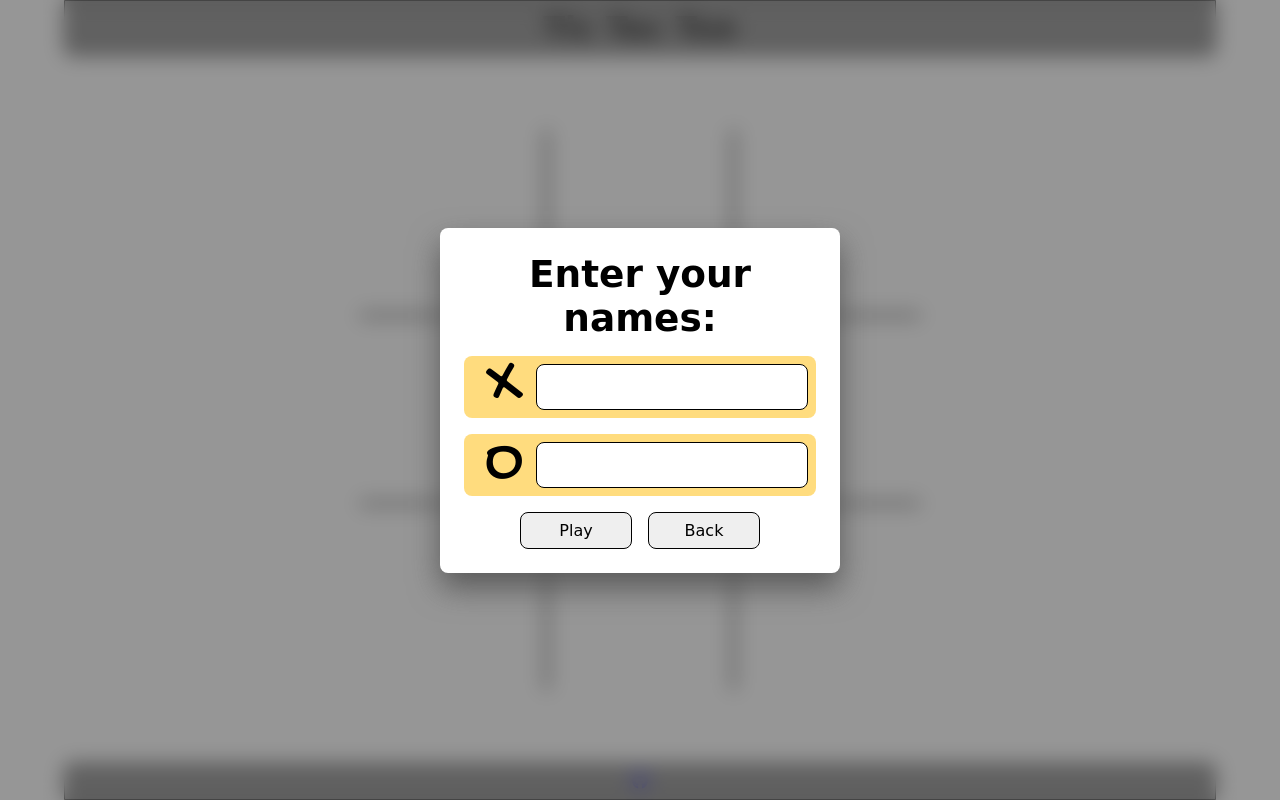
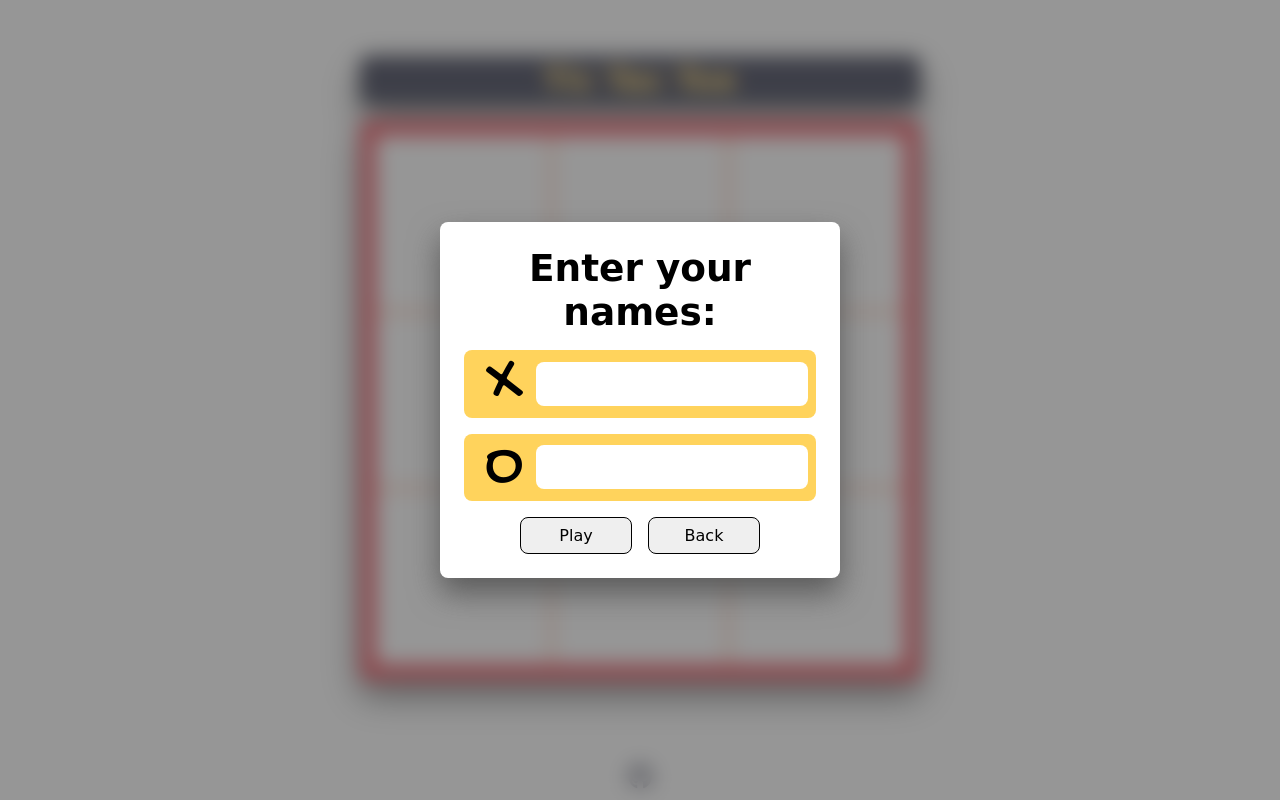
Before and after one commit to tzunwip/tictactoe-game, a plain HTML site: page index.html in a window 1280 px wide. Both pictures are taken after a click on the button "Two Player Game". Drawn offline with Linux system fonts and the light colour scheme; a web font is replaced by a local one.

Commit message:
applied color palette and styling

```diff
--- a/css/style.css
+++ b/css/style.css
@@ -5,6 +5,11 @@
 :root {
   font-family: 'Fredericka the Great', cursive;
   --icon-font: 'Gochi Hand', cursive;
+  --canary: #ffd35c;
+  --persian-green: #1B998B;
+  --space-cadet: #2d3047;
+  --light-salmon: #ff9b71;
+  --red-crayola: #e84855ff;
 }
 
 * {
@@ -17,17 +22,23 @@ body {
   height: 100vh;
   width: 100vw;
   display: grid;
-  grid: auto 1fr auto / auto-flow;
+  grid: 1fr auto 1fr / none;
+  gap: 1rem;
 }
 
 .headercontainer {
-  background: gray;
-  width: 90vw;
+  justify-self: center;
+  align-self: end;
+  background: var(--space-cadet);
+  color: var(--canary);
+  width: min(70vh, 90vw);
+  height: 3rem;
   padding: 0.5rem;
   border: 0.1rem solid black;
-  border-bottom-left-radius: 0.5rem;
-  border-bottom-right-radius: 0.5rem;
-  justify-self: center;
+  border-radius: 0.5rem;
+  display: grid;
+  place-content: center;
+  box-shadow: 0 15px 31px 0 rgba(78, 78, 78, 0.829);
 }
 
 .maincontainer {
@@ -36,13 +47,11 @@ body {
 }
 
 .footercontainer {
-  background: gray;
-  width: 90vw;
+  justify-self: center;
+  align-self: end;
+  background: inherit;
+  width: min(70vh, 90vw);
   padding: 0.5rem;
-  border: 0.1rem solid black;
-  border-top-left-radius: 0.5rem;
-  border-top-right-radius: 0.5rem;
-  justify-self: center;
 }
 
 .header {
@@ -66,7 +75,10 @@ body {
   display: grid;
   grid: repeat(3, 1fr) / repeat(3, 1fr);
   gap: 0.2rem;
-  background: black;
+  background: var(--light-salmon);
+  border-radius: 0.5rem;
+  border: 1rem solid var(--red-crayola);
+  box-shadow: 0 15px 31px 0 rgba(78, 78, 78, 0.829);
 }
 
 .board__grid {
@@ -78,17 +90,41 @@ body {
   place-items: center;
   font-family: var(--icon-font);
   font-size: min(28vh, 36vw);
+  color: var(--space-cadet);
   line-height: 0;
 }
 
 .board__grid--win {
-  background: red;
+  background: var(--canary);
+}
+
+.column0.row0 {
+  border-top-left-radius: 0.5rem;
+}
+
+.column2.row0 {
+  border-top-right-radius: 0.5rem;
+}
+
+.column0.row2 {
+  border-bottom-left-radius: 0.5rem;
+}
+
+.column2.row2 {
+  border-bottom-right-radius: 0.5rem;
 }
 
 .footer {
   display: flex;
   flex-flow: row nowrap;
   justify-content: space-evenly;
+}
+
+.footer__github, .footer__github:active, .footer__github:link, .footer__github:visited {
+  width: 10rem;
+  height: 10rem;
+  font-size: 1.5rem;
+  color: var(--space-cadet);
 }
 
 .canvas {
@@ -101,7 +137,7 @@ body {
   place-content: center;
 }
 
-.form, .start, .welcome, .end {
+.form, .start, .welcome, .end, .startchoice {
   width: min(25rem, 95vw);
   height: min(auto, 95vw, 95vh);
   position: relative;
@@ -118,9 +154,9 @@ body {
 
 .form__input {
   width: 100%;
-  background: rgba(255, 187, 0, 0.507);
+  background: var(--canary);
+  border-radius: 0.5rem;
   padding: 0.5rem;
-  border-radius: 0.5rem;
   display: flex;
   place-content: center;
   place-items: center;
@@ -131,13 +167,13 @@ body {
   Width: 4rem;
   font-family: var(--icon-font);
   font-size: 4rem;
-  line-height: 70%;
+  line-height: 80%;
 }
 
 .input__field {
   width: min(17rem, 100%);
   padding: 0.5rem;
-  border: 0.1rem solid black;
+  border: none;
   border-radius: 0.5rem;
   font-size: 1.5rem;
   text-align: center;
@@ -159,23 +195,11 @@ body {
   border-radius: 0.5rem;
 }
 
-/* .welcome {
-  width: min(30rem, 95vh, 95vw);
-  height: min(30rem, 95vh, 95vw);
-  background: white;
-  padding: 1rem;
-  display: grid;
-  grid: 1fr auto auto / none;
-  gap: 1rem;
-  place-items: center;
-  place-content: center;
-} */
-
 .welcome__title {
   text-align: center;
 }
 
-.welcome__button, .end__button {
+.welcome__button, .end__button, .startchoice__button {
   width: 11rem;
   font-family: inherit;
   font-size: 1rem;
```
